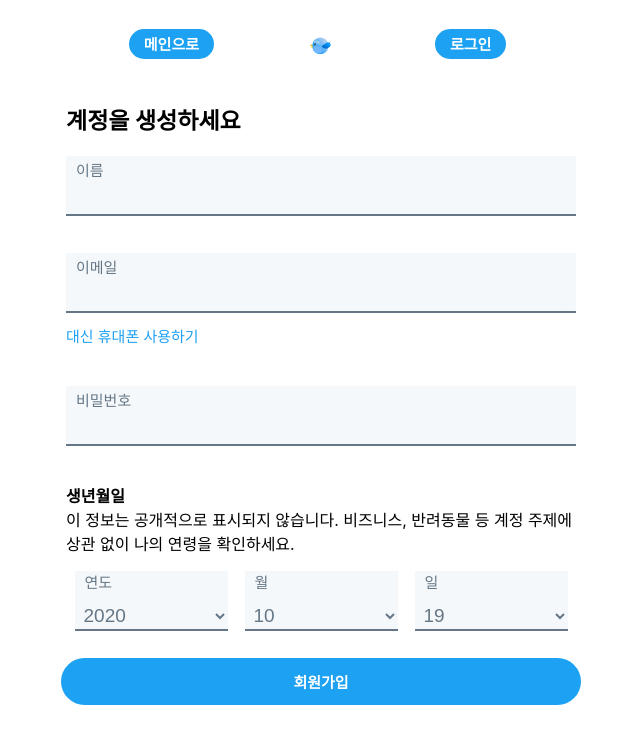
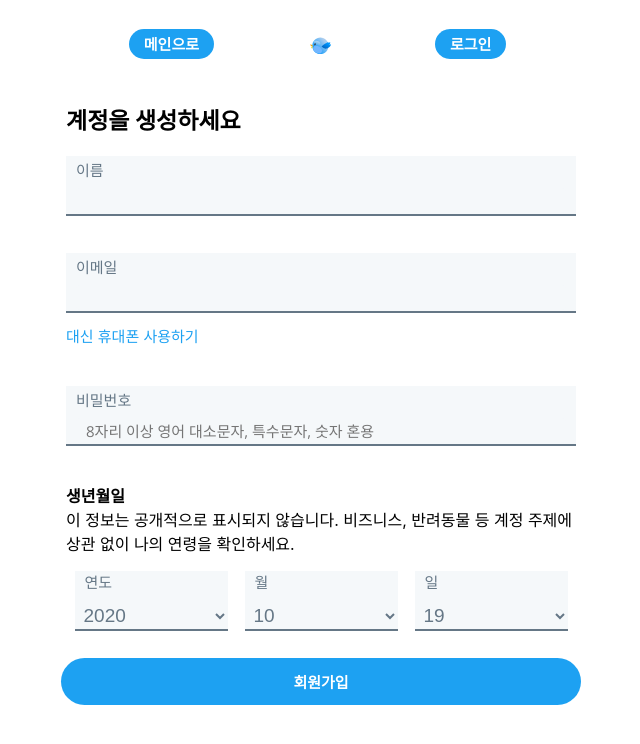
Before and after one commit to grey920/CloningTwitter, a React (Create React App) app: page /register in a window 1280 px wide. Shown: the top 744 px of the page, without its empty margins (319-959 px from the left). Built offline with nearby package versions, Linux system fonts and the light colour scheme.

Commit message:
twitty 클론 1차 최종본

```diff
--- a/src/App.jsx
+++ b/src/App.jsx
@@ -11,6 +11,7 @@ function App() {
                 <Route exact path="/" component={Home} />
                 <Route path="/login" component={Login} />
                 <Route path="/register" component={Register} />
+                {/* <Route path="/register/:id" component={Register} /> */}
                 <Route path="/users" component={Users} />
             </BrowserRouter>
         </div>
--- a/src/components/board/Users.jsx
+++ b/src/components/board/Users.jsx
@@ -94,8 +94,8 @@ export default function StickyHeadTable() {
   const handleUpdate = async user => {
     // 수정하려는 유저 아이디 ->해당 데이터 가져오기
     // const { data } = await Axios.put("/api/users", user);
-    //console.log(users);
-    window.location.href = '/register';
+    console.log(user);
+    window.location.href = `/register`;
   }
 
   // 회원 삭제
@@ -164,8 +164,8 @@ export default function StickyHeadTable() {
                       <td style={{ textAlign: 'right' }} className={user.birthDay}>{user.birthDay}</td>
                       <td style={{ textAlign: 'right' }} className={user.age}>{user.age}</td>
                       <td style={{ textAlign: 'right' }} className={user.password}>{user.password}</td>
-                      <td><input type="button" value="수정" onClick={handleUpdate(user)} /></td>
-                      <td><input type="button" value="삭제" onClick={handleDelete(user)} /></td>
+                      {/* <td><input type="button" value="수정" onClick={handleUpdate} /></td>
+                      <td><input type="button" value="삭제" onClick={handleDelete} /></td> */}
                     </TableRow>
                   );
                 })
@@ -175,6 +175,7 @@ export default function StickyHeadTable() {
           </TableBody>
         </Table>
       </TableContainer>
+      {localStorage.getItem('user') == null ?
         <TablePagination
           rowsPerPageOptions={[5, 10, 25, 100]}
           component="div"
@@ -184,6 +185,9 @@ export default function StickyHeadTable() {
           onChangePage={handleChangePage}
           onChangeRowsPerPage={handleChangeRowsPerPage}
         />
+        :
+        <></>
+      }
     </Paper >
   );
 }
--- a/src/components/login/Home.jsx
+++ b/src/components/login/Home.jsx
@@ -28,7 +28,6 @@ const NMsg = (props) => {
 }
 
 // 로그인 함수
-const loginEndPoint = "/api/users/login"
 const login = async () => {
     const loginTryUser = {};
     loginTryUser.email = document.getElementsByName("email")[0].value;
@@ -39,6 +38,7 @@ const login = async () => {
         email: loginTryUser.email,
         password: loginTryUser.password,
     }
+    const loginEndPoint = "/api/users/login"
     await Axios.post(loginEndPoint, logUser)
         .then(user => {
             console.log(user);
--- a/src/components/login/Home.scss
+++ b/src/components/login/Home.scss
@@ -10,6 +10,7 @@ main {
     height: inherit;
     display: flex;
     flex-direction: row;
+    justify-content: space-between;
 
     .leftdiv {
       height: auto;
@@ -45,13 +46,12 @@ main {
     }
 
     .rightdiv {
+      margin-right: 100px;
       height: auto;
-     // width: 50%;
       background-color: white;
       display: flex;
       flex-direction: column;
       align-items: center;
-      //justify-content: center;
       .header{    width: 100%;
       }
 
--- a/src/components/login/LoginHeader.jsx
+++ b/src/components/login/LoginHeader.jsx
@@ -3,6 +3,7 @@ import InputWithLabel from './InputWithLabel';
 import BlueButton from './BlueButton';
 import './loginHeader.scss';
 import Axios from 'axios';
+
 
 
 const LoginHeader = () => {
--- a/src/components/login/register.jsx
+++ b/src/components/login/register.jsx
@@ -27,10 +27,10 @@ if (loginedUser == null) {
     }
 }
 
+
 export class Register extends React.Component {
 
     render() {
-        //  const { name, email, password, birthDay } = this.state
         return (
             <main>
                 <div className="base-container">
@@ -64,14 +64,24 @@ export class Register extends React.Component {
                                 <></>
                             }
 
-                            <InputWithLabel label="password" type="password" id="password" name="password" defaultValue={user.password}>비밀번호</InputWithLabel>
+                            <InputWithLabel
+                                label="password"
+                                type="password"
+                                id="password"
+                                name="password"
+                                defaultValue={user.password}
+                                placeholder="8자리 이상 영어 대소문자, 특수문자, 숫자 혼용"
+                            //onChange={chkPW}
+                            >
+                                비밀번호
+                                </InputWithLabel>
                             <div className="form-group-birth">
                                 <div className="birth-title"><b>생년월일</b></div>
                                 <div className="birth-des">이 정보는 공개적으로 표시되지 않습니다. 비즈니스, 반려동물 등 계정 주제에 상관 없이 나의 연령을 확인하세요.</div>
                                 <BirthInput birthDay={user.birthDay}></BirthInput>
                             </div>
                             {JSON.parse(localStorage.getItem('user')) == null ?
-                                <BlueButton to="" name="goHome" onClick={join} >회원가입</BlueButton>
+                                <BlueButton name="goHome" onClick={join} >회원가입</BlueButton>
                                 :
                                 <BlueButton to="" name="goHome" onClick={update} >수정</BlueButton>
                             }
@@ -83,7 +93,21 @@ export class Register extends React.Component {
     }
 
 }
+// 비밀번호 정규식
+const chkPW = (inputPassword) => {
+    const passwordReg = /^(?=.*\\d)(?=.*[~`!@#$%\\\\^&*()-])(?=.*[a-z])(?=.*[A-Z]).{8,}$/;
+    // const passwordReg = /^(?=.* [a - zA - Z])(?=.* [!@#$%^*+=-]) (?=.* [0 - 9]).{ 8, 25 }$/;
+    console.log(inputPassword);
+    if (!passwordReg.test(inputPassword)) {
+        console.log(passwordReg.test(inputPassword));
+        alert('비밀번호는 8자 이상이어야 하며, 숫자/대문자/소문자/특수문자를 모두 포함해야 합니다');
+        return false;
 
+    }
+
+}
+
+// 가입 작업
 const joinEndPoint = "/api/users";
 const join = async () => {
     const user = {};
@@ -99,17 +123,25 @@ const join = async () => {
 
     user.email = document.getElementById('email').value;
     user.name = document.getElementById('name').value;
+    //user.password = document.getElementById('password').value;
     user.password = document.getElementById('password').value;
+
+
     user.birthDay = `${yy}-${mm}-${dd}`;
     console.log(user)
 
-    const { data: users } = await Axios.post(joinEndPoint, user);
-    if (users) {
-        alert("가입을 축하합니다");
-    }
-    console.log(users);
+    await Axios.post(joinEndPoint, user)
+        .then(data => {
+            console.log(data);
+            alert("가입을 축하합니다.")
+            window.location.href = '/';
+        })
+        .catch(err => {
+            alert("양식을 다시 확인해주세요")
+        });
 }
 
+// 수정 작업
 const update = async () => {
     const updateUser = JSON.parse(localStorage.getItem('user'));
     const yy = document.getElementById('bdyear').value;
```
Also changed, not shown: src/components/login/LoginFunction.js (added). Lines whose indentation alone changed are shown as unchanged.
